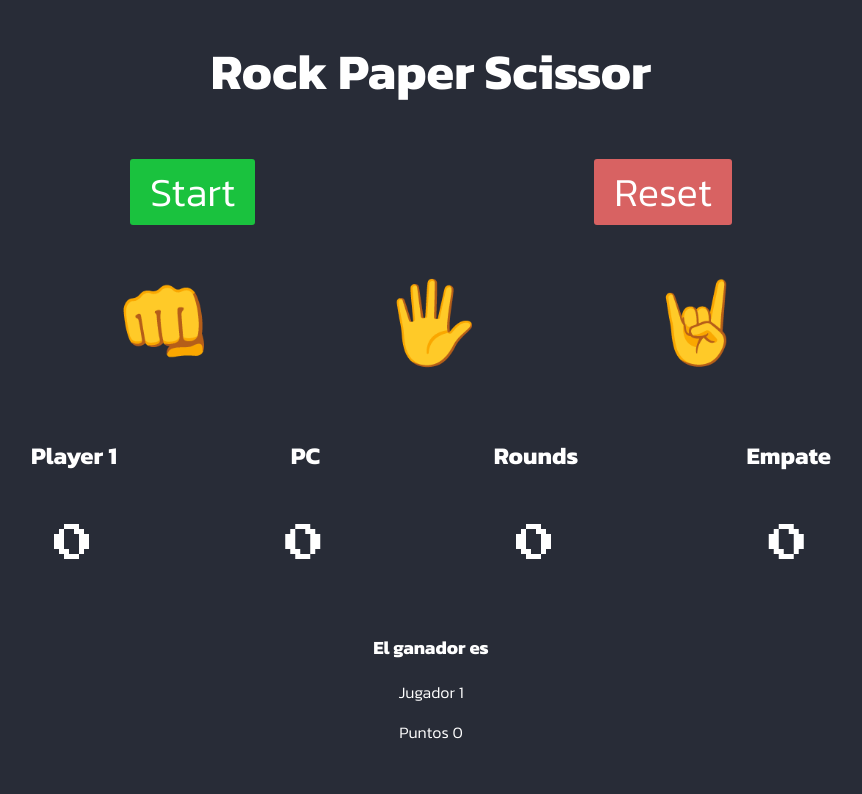
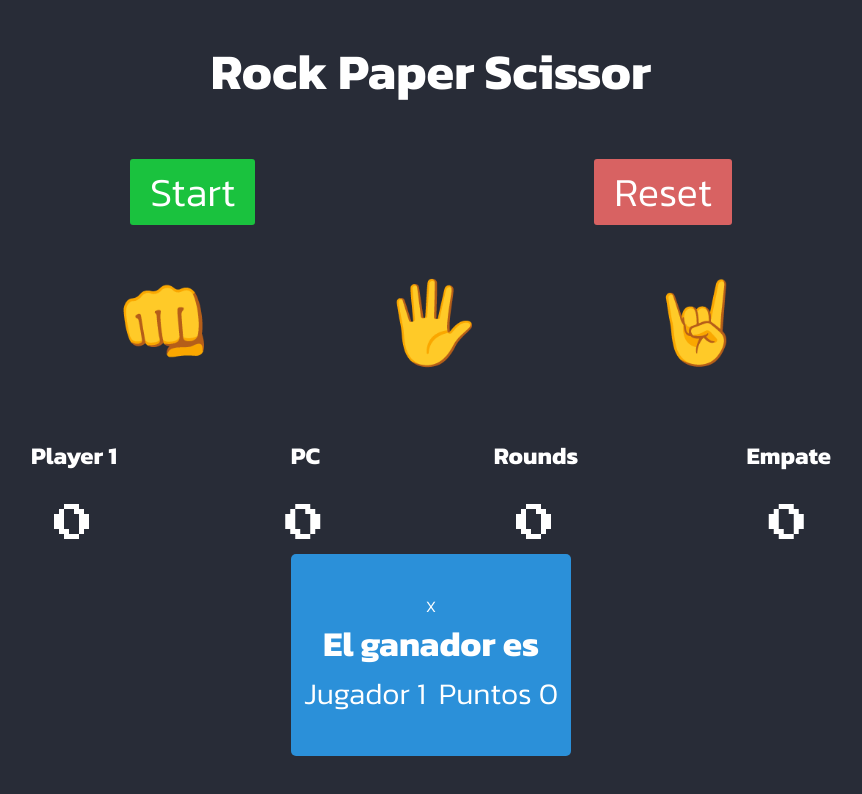
Before and after one commit to Getse29/rock-paper-scissors, a website with bundled scripts: page index.html in a window 1280 px wide. Shown: the whole page, without its empty margins (209-1071 px from the left). Built offline with nearby package versions, Linux system fonts and the light colour scheme.

Commit message:
agregando estilos al letrero de victoria

```diff
--- a/index.html
+++ b/index.html
@@ -49,9 +49,12 @@
 
     <div class="victoria">
       <div class="letrero-victoria">
+        <span class="delete">X</span>
         <h3>El ganador es</h3>
-        <p>Jugador 1</p>
-        <span>Puntos 0</span>
+        <div class="ganador">
+          <p>Jugador 1</p>
+          <span>Puntos 0</span>
+        </div>
       </div>
     </div>
 
--- a/style/style.css
+++ b/style/style.css
@@ -92,3 +92,21 @@
 }
 
 /* 6.Alerta Victoria */
+
+.victoria{
+  background-color: var(--colorPrimario);
+  margin: 0 50rem;
+  padding: 4rem 0;
+  border-radius: 5px;
+}
+
+.victoria h3{
+  font-size: 3.5rem;
+  margin: 0;
+}
+
+.ganador{
+  display: flex;
+  justify-content: space-evenly;
+  font-size: 3rem;
+}
--- a/style/utilities.css
+++ b/style/utilities.css
@@ -1,10 +1,16 @@
 :root {
   --font-primary: 'Kanit', sans-serif;
   --font-Game: 'Press Start 2P', cursive;
+  --colorPrimario: #2b90d9;
+  --colorSecundario: #282c37;
+}
+
+h3, p{
+  margin: 0 ;
 }
 
 .bg-color{
-  background-color: #282c37;
+  background-color: var(--colorSecundario);
   text-align: center;
   color: #ffffff;
   font-family: var(--font-primary);
```
